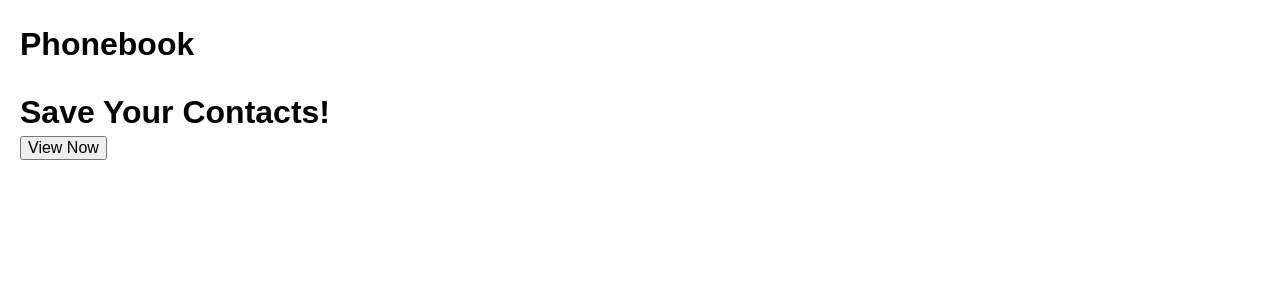
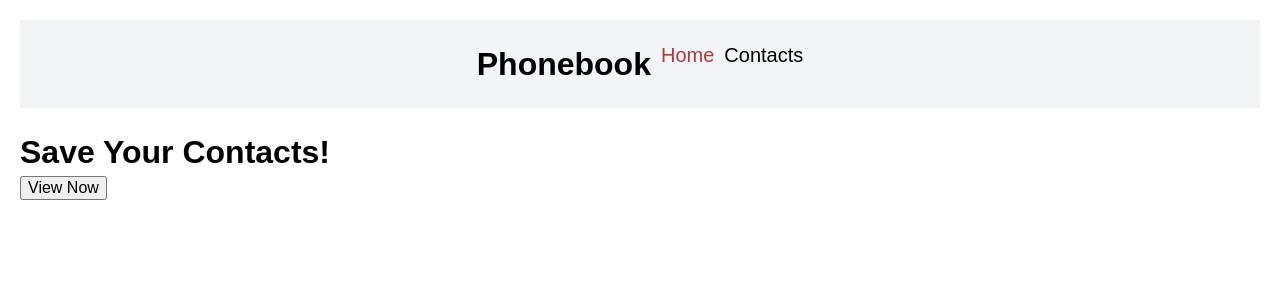
Before and after one commit to AndriiRohovenko/goit-neo-react-extra-hw, a React (Vite) app: page / in a window 1280 px wide. Shown: the top 300 px of the page. Built offline with nearby package versions, Linux system fonts and the light colour scheme; no server answers.

Commit message:
add lazy component load

```diff
--- a/src/components/App/App.jsx
+++ b/src/components/App/App.jsx
@@ -4,9 +4,13 @@ import { useEffect } from 'react';
 import ContactsPage from '../../pages/ContactsPage/ContactsPage';
 import { fetchContactsThunk } from '../../redux/contactsOps';
 import { useDispatch } from 'react-redux';
-import HomePage from '../../pages/Homepage/HomePage';
-import LoginPage from '../../pages/LoginPage/LoginPage';
-import RegistrationPage from '../../pages/RegistrationPage/RegistrationPage';
+import { lazy, Suspense } from 'react';
+import Header from '../Header/Header';
+const HomePage = lazy(() => import('../../pages/HomePage/HomePage'));
+const LoginPage = lazy(() => import('../../pages/LoginPage/LoginPage'));
+const RegistrationPage = lazy(() =>
+  import('../../pages/RegistrationPage/RegistrationPage')
+);
 
 function App() {
   const dispatch = useDispatch();
@@ -16,7 +20,7 @@ function App() {
   return (
     <>
       <div className={styles.appContent}>
-        <h1>Phonebook</h1>
+        <Header />
         <Routes>
           <Route path="/" element={<HomePage />} />
           <Route path="/login" element={<LoginPage />} />
--- /dev/null
+++ b/src/components/Header/Header.jsx
@@ -0,0 +1,32 @@
+import styles from './Header.module.css';
+import { NavLink } from 'react-router-dom';
+
+function Header() {
+  return (
+    <>
+      <header className={styles.header}>
+        <div className={styles.navigationWrapper}>
+          <h1>Phonebook</h1>
+          <NavLink
+            to={'/'}
+            className={({ isActive }) =>
+              isActive ? `${styles.navLink} ${styles.active}` : styles.navLink
+            }
+          >
+            Home
+          </NavLink>
+          <NavLink
+            to={'/contacts'}
+            className={({ isActive }) =>
+              isActive ? `${styles.navLink} ${styles.active}` : styles.navLink
+            }
+          >
+            Contacts
+          </NavLink>
+        </div>
+      </header>
+    </>
+  );
+}
+
+export default Header;
--- /dev/null
+++ b/src/components/Header/Header.module.css
@@ -0,0 +1,31 @@
+.header {
+  display: flex;
+  padding: 0 20px;
+  align-items: center;
+  height: auto;
+  position: relative;
+  background-color: #f2f4f7;
+}
+
+@media (max-width: 600px) {
+  .header {
+    position: relative;
+  }
+}
+
+.navigationWrapper {
+  display: flex;
+  gap: 10px;
+  padding: 20px;
+  margin: 0 auto;
+}
+
+.navLink {
+  text-decoration: none;
+  color: black;
+  font-size: 20px;
+}
+
+.active {
+  color: rgb(177, 57, 57);
+}
```
